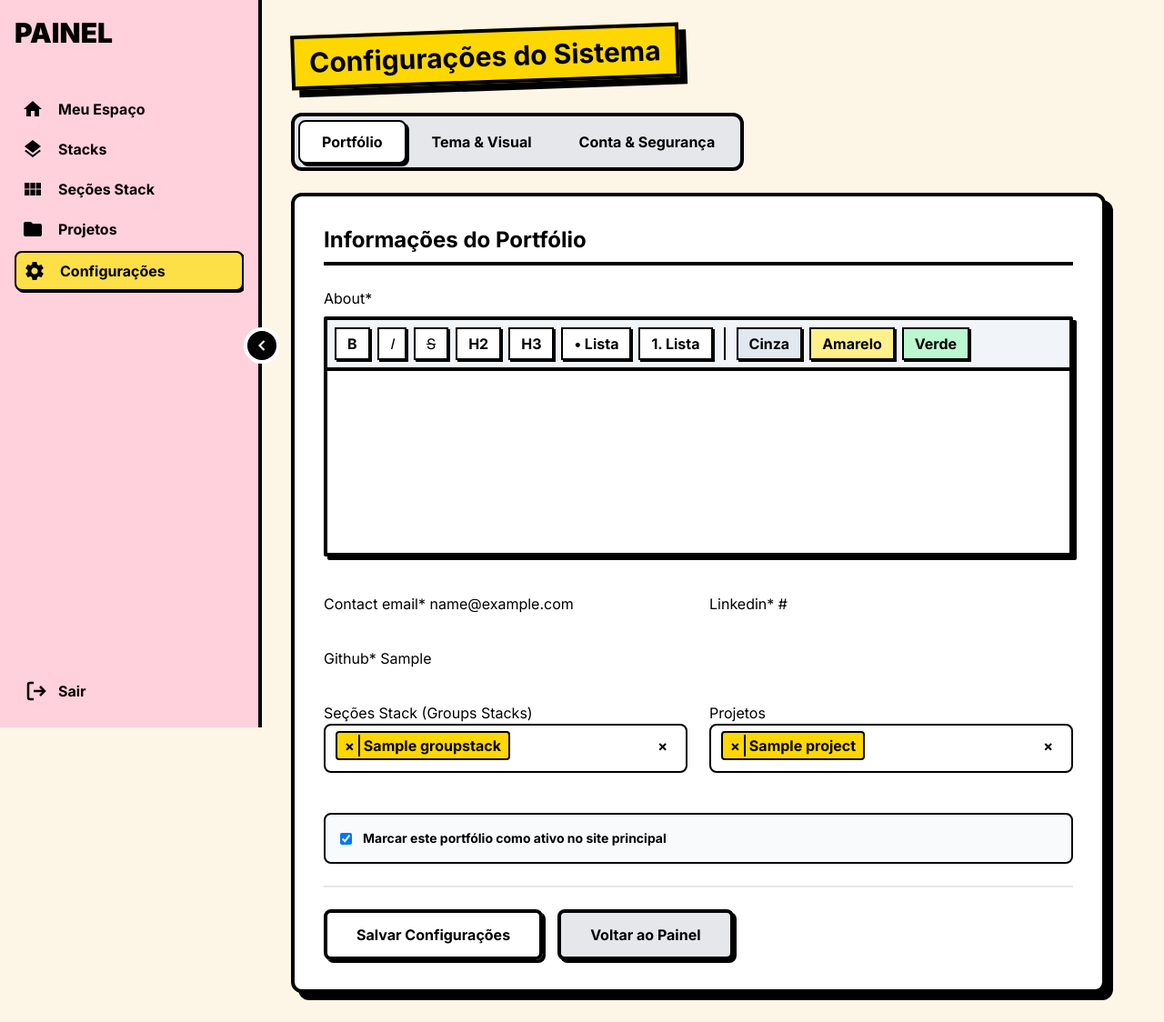
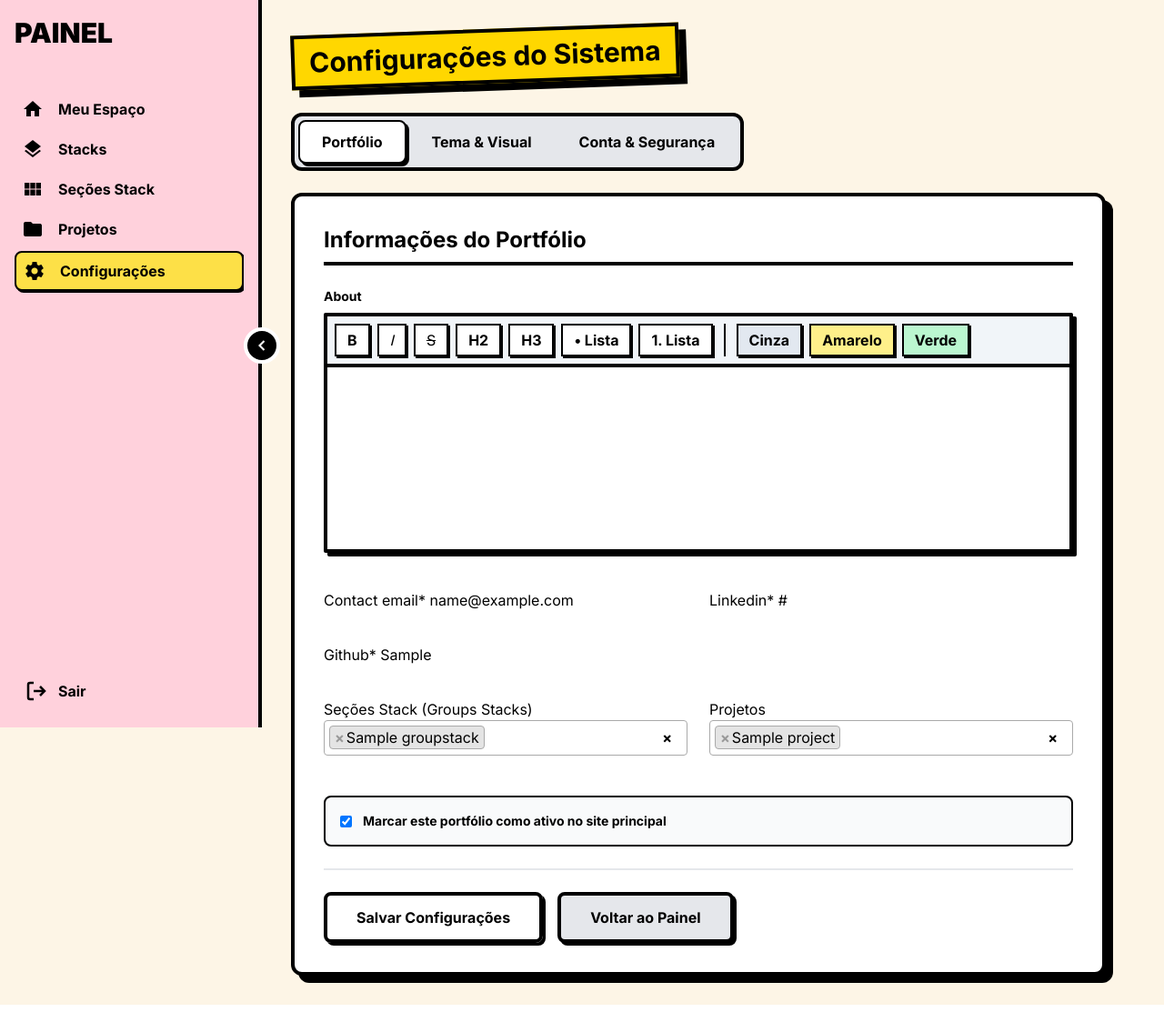
Before and after one commit to JhonatanRian/jrm-dev, a Django app: page /jrm/configuration/ in a window 1280 px wide. Shown: the whole page at 91% size. Run offline with Django 5.2, Linux system fonts and the light colour scheme; a user stored in the database is signed in; tables that the repository leaves empty hold one stand-in row (values such as "Sample post"); parts of the project's set-up code (start-up, migrations or seed data) failed here and were passed over; some libraries are stand-ins or nearby versions.

Commit message:
refactor(portfolio): clean up configuration page visually and disable placeholder tabs

```diff
--- a/templates/core/base_painel.html
+++ b/templates/core/base_painel.html
@@ -10,20 +10,27 @@
         <script src="https://cdn.tailwindcss.com"></script>
         <link rel="preconnect" href="https://fonts.googleapis.com">
         <link rel="preconnect" href="https://fonts.gstatic.com" crossorigin>
-    <link rel="stylesheet" href="https://fonts.googleapis.com/icon?family=Material+Icons">
-    <link href="https://fonts.googleapis.com/css2?family=Inter:wght@400;600;700;900&display=swap" rel="stylesheet">
+        <link rel="stylesheet"
+              href="https://fonts.googleapis.com/icon?family=Material+Icons">
+        <link href="https://fonts.googleapis.com/css2?family=Inter:wght@400;600;700;900&display=swap"
+              rel="stylesheet">
         <link rel="stylesheet" href="{% static 'css/app.css' %}">
+        {% block extra_css %}
+        {% endblock extra_css %}
     </head>
+
     <body class="bg-[#FDF5E6]">
 
         <div class="relative min-h-screen">
-    {% include 'components/sidebar.html' %}
+            {% include "components/sidebar.html" %}
             <!-- --- Conteúdo Principal --- -->
-    <main id="main-content" class="p-4 sm:p-6 lg:p-8 transition-all duration-300 ease-in-out">
-        {% block content %}
-        {% endblock %}
+            <main id="main-content"
+                  class="p-4 sm:p-6 lg:p-8 transition-all duration-300 ease-in-out">
+                {% block content %}{% endblock %}
             </main>
         </div>
         <script src="{% static 'js/app.js' %}?v=1"></script>
+        {% block extra_js %}
+        {% endblock extra_js %}
     </body>
 </html>
--- a/templates/portfolio/admin/configuration/configuration.html
+++ b/templates/portfolio/admin/configuration/configuration.html
@@ -3,11 +3,14 @@
 
 {% block title %}Configurações | Admin{% endblock %}
 
+{% block extra_css %}{{ form.media.css }}{% endblock %}
+
+{% block extra_js %}
+    <script src="/static/admin/js/vendor/jquery/jquery.min.js"></script>
+    {{ form.media.js }}
+{% endblock %}
+
 {% block content %}
-<!-- Carregar jQuery para o django-select2 funcionar -->
-<script src="https://code.jquery.com/jquery-3.6.0.min.js"></script>
-{{ form.media }}
-
     <div class="mb-8">
         <h1 class="text-3xl font-bold bg-neo-yellow inline-block px-4 py-2 border-4 border-black neo-shadow transform -rotate-1 text-black">
             Configurações do Sistema
@@ -29,15 +32,18 @@
         <!-- Abas Cabeçalho -->
         <div class="bg-gray-200 border-4 border-black rounded-xl p-1 inline-flex gap-1 mb-6">
             <nav data-tab-list class="flex gap-1">
-            <button type="button" data-tab-trigger="config-portfolio"
+                <button type="button"
+                        data-tab-trigger="config-portfolio"
                         class="px-6 py-2.5 font-bold bg-white border-2 border-black rounded-lg neo-shadow-sm text-black cursor-pointer">
                     Portfólio
                 </button>
-            <button type="button" data-tab-trigger="config-visual"
+                <button type="button"
+                        data-tab-trigger="config-visual"
                         class="px-6 py-2.5 font-bold hover:bg-white/50 rounded-lg text-black cursor-pointer transition-colors">
                     Tema & Visual
                 </button>
-            <button type="button" data-tab-trigger="config-account"
+                <button type="button"
+                        data-tab-trigger="config-account"
                         class="px-6 py-2.5 font-bold hover:bg-white/50 rounded-lg text-black cursor-pointer transition-colors">
                     Conta & Segurança
                 </button>
@@ -55,40 +61,35 @@
 
                     <div class="grid grid-cols-1 md:grid-cols-2 gap-6">
                         <div class="md:col-span-2">
-                        {{ form.about|as_crispy_field }}
+                            <label class="block font-bold text-sm mb-2 text-black">{{ form.about.label }}</label>
+                            {{ form.about }}
+                            {% if form.about.errors %}<div class="text-red-500 text-xs mt-1 font-bold">{{ form.about.errors }}</div>{% endif %}
                         </div>
-                    <div>
-                        {{ form.contact_email|as_crispy_field }}
-                    </div>
-                    <div>
-                        {{ form.linkedin|as_crispy_field }}
-                    </div>
-                    <div>
-                        {{ form.github|as_crispy_field }}
-                    </div>
+                        <div>{{ form.contact_email|as_crispy_field }}</div>
+                        <div>{{ form.linkedin|as_crispy_field }}</div>
+                        <div>{{ form.github|as_crispy_field }}</div>
                         <div class="md:col-span-2">
                             <div class="grid grid-cols-1 md:grid-cols-2 gap-6">
-                            <div>
-                                {{ form.groups_stacks|as_crispy_field }}
-                            </div>
-                            <div>
-                                {{ form.projects|as_crispy_field }}
-                            </div>
+                                <div>{{ form.groups_stacks|as_crispy_field }}</div>
+                                <div>{{ form.projects|as_crispy_field }}</div>
                             </div>
                         </div>
                         <div class="md:col-span-2 flex items-center gap-3 bg-gray-50 p-4 border-2 border-black rounded-lg mt-2">
                             {{ form.active }}
-                        <label for="{{ form.active.id_for_label }}" class="font-bold text-sm select-none cursor-pointer">
+                            <label for="{{ form.active.id_for_label }}"
+                                   class="font-bold text-sm select-none cursor-pointer">
                                 Marcar este portfólio como ativo no site principal
                             </label>
                         </div>
                     </div>
 
                     <div class="pt-6 border-t-2 border-gray-200 flex gap-4">
-                    <button type="submit" class="bg-neo-green text-black font-bold px-8 py-3 border-4 border-black rounded-lg neo-button neo-shadow-sm">
+                        <button type="submit"
+                                class="bg-neo-green text-black font-bold px-8 py-3 border-4 border-black rounded-lg neo-button neo-shadow-sm">
                             Salvar Configurações
                         </button>
-                    <a href="{% url 'core:painel' %}" class="bg-gray-200 text-black font-bold px-8 py-3 border-4 border-black rounded-lg neo-button neo-shadow-sm">
+                        <a href="{% url 'core:painel' %}"
+                           class="bg-gray-200 text-black font-bold px-8 py-3 border-4 border-black rounded-lg neo-button neo-shadow-sm">
                             Voltar ao Painel
                         </a>
                     </div>
@@ -120,9 +121,9 @@
                 </div>
 
                 <div class="flex gap-4">
-                <button type="button" class="bg-neo-green text-black font-bold px-8 py-3 border-4 border-black rounded-lg neo-button neo-shadow-sm opacity-50 cursor-not-allowed" disabled>
-                    Salvar Tema
-                </button>
+                    <button type="button"
+                            class="bg-neo-green text-black font-bold px-8 py-3 border-4 border-black rounded-lg neo-button neo-shadow-sm opacity-50 cursor-not-allowed"
+                            disabled>Salvar Tema</button>
                 </div>
             </div>
 
@@ -134,66 +135,28 @@
                 <div class="space-y-4 max-w-md mb-8">
                     <div>
                         <label class="block font-bold text-sm mb-2 text-black">Nova Senha</label>
-                    <input type="password" placeholder="••••••••" class="w-full p-2 border-2 border-black rounded-lg focus:outline-none focus:ring-2 focus:ring-neo-yellow text-black bg-gray-100" disabled>
+                        <input type="password"
+                               placeholder="••••••••"
+                               class="w-full p-2 border-2 border-black rounded-lg focus:outline-none focus:ring-2 focus:ring-neo-yellow text-black bg-gray-100"
+                               disabled>
                     </div>
                     <div>
                         <label class="block font-bold text-sm mb-2 text-black">Confirmar Nova Senha</label>
-                    <input type="password" placeholder="••••••••" class="w-full p-2 border-2 border-black rounded-lg focus:outline-none focus:ring-2 focus:ring-neo-yellow text-black bg-gray-100" disabled>
+                        <input type="password"
+                               placeholder="••••••••"
+                               class="w-full p-2 border-2 border-black rounded-lg focus:outline-none focus:ring-2 focus:ring-neo-yellow text-black bg-gray-100"
+                               disabled>
                     </div>
                 </div>
 
                 <div class="flex gap-4">
-                <button type="button" class="bg-neo-green text-black font-bold px-8 py-3 border-4 border-black rounded-lg neo-button neo-shadow-sm opacity-50 cursor-not-allowed" disabled>
-                    Atualizar Senha
-                </button>
+                    <button type="button"
+                            class="bg-neo-green text-black font-bold px-8 py-3 border-4 border-black rounded-lg neo-button neo-shadow-sm opacity-50 cursor-not-allowed"
+                            disabled>Atualizar Senha</button>
                 </div>
             </div>
 
         </div>
     </div>
 
-<!-- Custom Select2 Overrides -->
-<style>
-    .select2-container--default .select2-selection--multiple {
-        border: 2px solid #000000 !important;
-        border-radius: 8px !important;
-        padding: 4px !important;
-        background-color: #ffffff !important;
-    }
-    .select2-container--default.select2-container--focus .select2-selection--multiple {
-        border-color: #000000 !important;
-        box-shadow: 2px 2px 0px #000000 !important;
-    }
-    .select2-container--default .select2-selection--multiple .select2-selection__choice {
-        background-color: #FFD700 !important; /* Gold / yellow theme tag */
-        border: 2px solid #000000 !important;
-        border-radius: 4px !important;
-        color: #000000 !important;
-        font-weight: bold !important;
-        padding: 2px 8px !important;
-        margin: 2px !important;
-    }
-    .select2-container--default .select2-selection--multiple .select2-selection__choice__remove {
-        color: #000000 !important;
-        font-weight: bold !important;
-        margin-right: 4px !important;
-        border-right: 2px solid #000000 !important;
-        padding-right: 4px !important;
-    }
-    .select2-container--default .select2-selection--multiple .select2-selection__choice__remove:hover {
-        background-color: #ba1a1a !important;
-        color: #ffffff !important;
-    }
-    .select2-dropdown {
-        border: 2px solid #000000 !important;
-        border-radius: 8px !important;
-        box-shadow: 4px 4px 0px #000000 !important;
-        z-index: 99999 !important;
-    }
-    .select2-container--default .select2-results__option--highlighted[aria-selected] {
-        background-color: #FF8DA1 !important; /* Pink theme selector highlight */
-        color: #000000 !important;
-        font-weight: bold !important;
-    }
-</style>
 {% endblock %}
```
Lines whose indentation alone changed are shown as unchanged.
